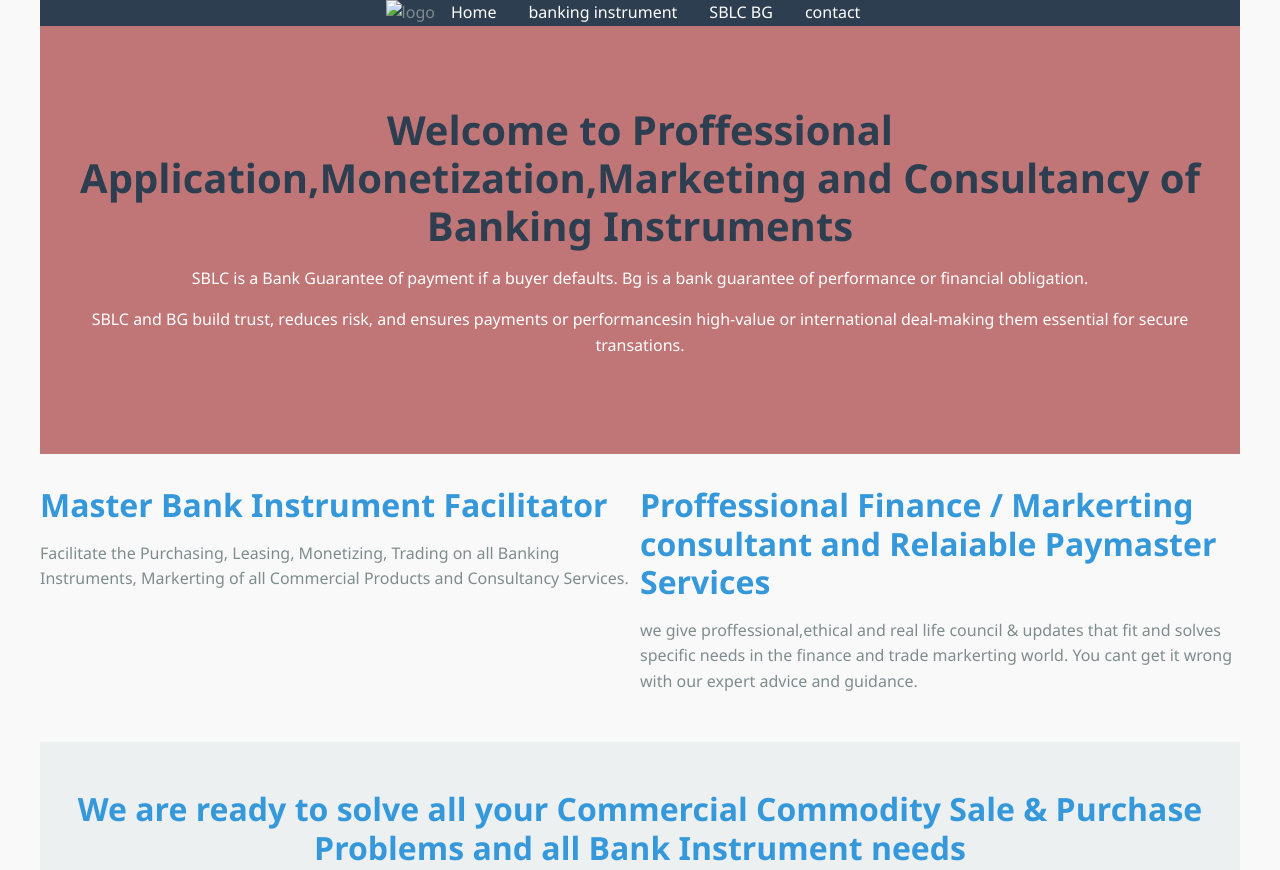
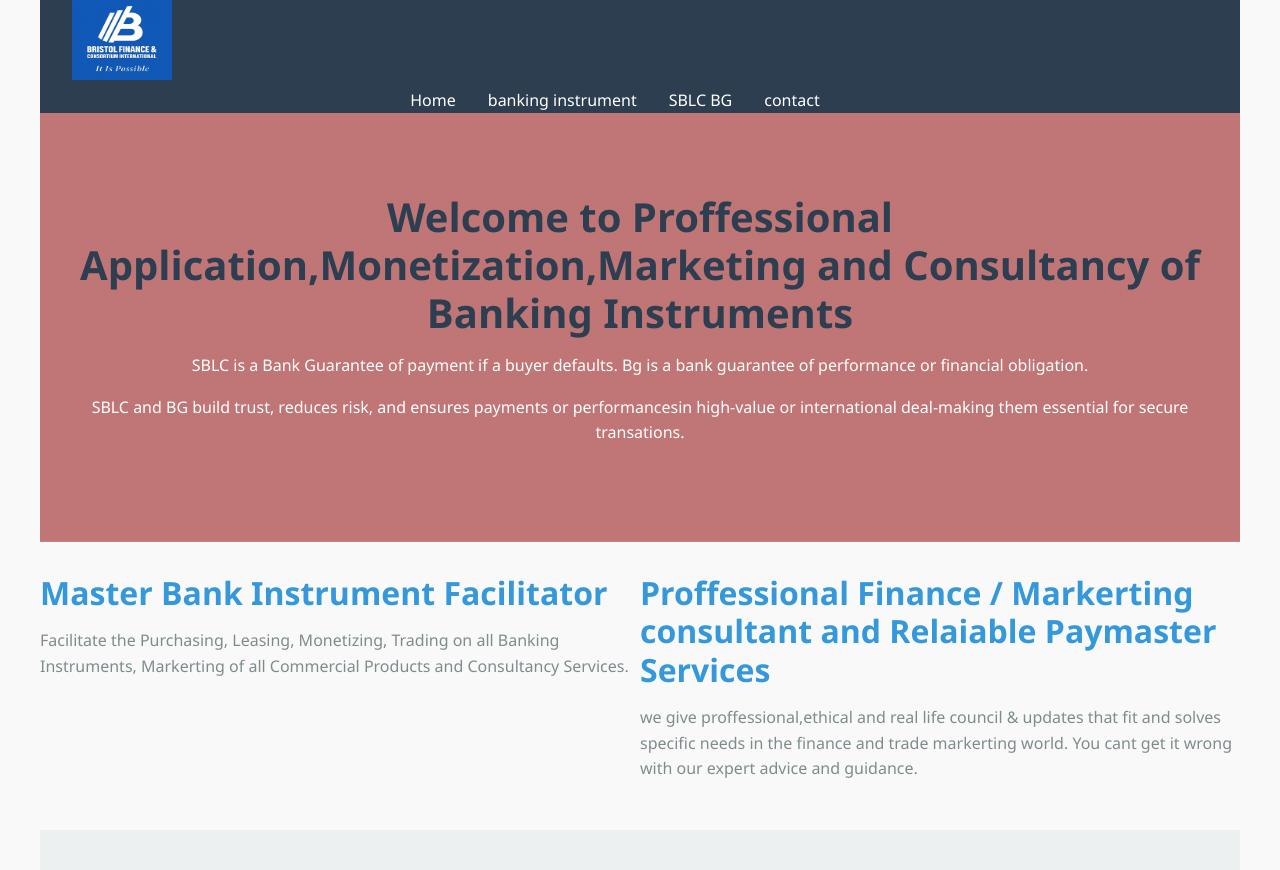
Before and after one commit to Dennis19771982/BANK-INSTRUMENTS, a plain HTML site: page SBLCBG.html in a window 1280 px wide. Shown: the top 870 px of the page. Drawn offline with Linux system fonts and the light colour scheme.

Commit message:
Update SBLCBG.html

```diff
--- a/SBLCBG.html
+++ b/SBLCBG.html
@@ -67,10 +67,9 @@
     <div class="container">
  <header>
     <nav>
+        <a class="navbar-brand" href="index.html"></a>
+          <img src="Images/bristollogo.jpg" class="brand" alt="logo"></li>
         <uL>
-
-          <a class="navbar-brand" href="index.html"></a>
-          <img src="Images/finance bank instrument jpg" alt="logo">
             <li>  <a href="/">Home</a> </li>
              <li>  <a href="bankinginstrument.html">banking instrument</a> </li>
               <li>  <a href="SBLCBG.html">SBLC BG</a> </li>
```
